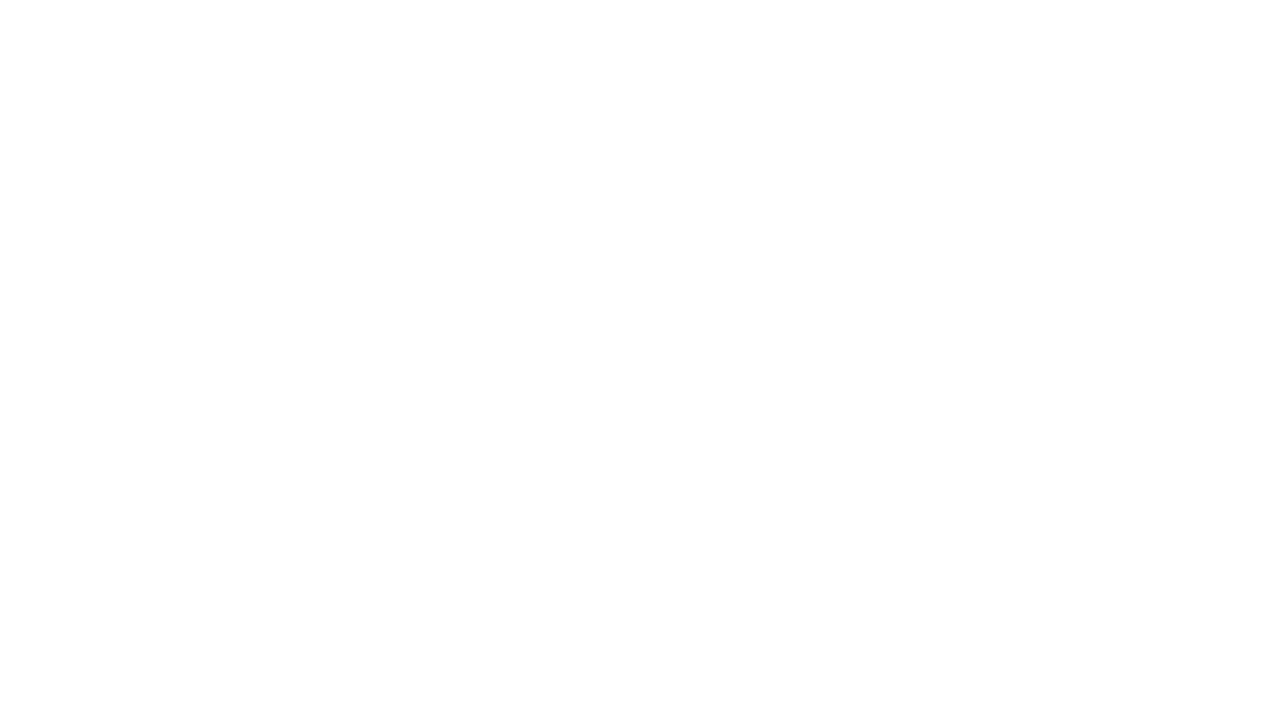
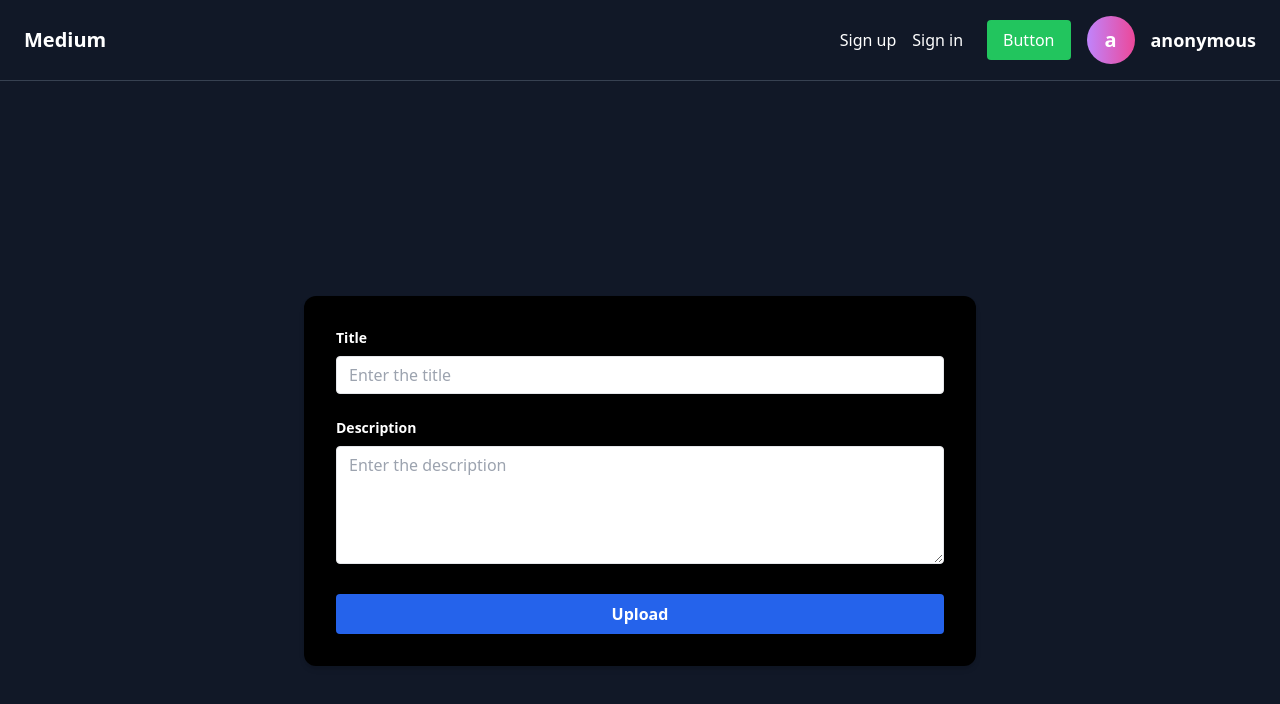
Before and after one commit to Divyanshnahar/medium-basics, a React (Vite) app in the folder frontend/: page /publish in a window 1280 px wide. Before the commit this address had no page. Shown: the top 704 px of the page. Built offline with nearby package versions, Linux system fonts and the light colour scheme.

Commit message:
going through publish button

```diff
--- a/frontend/src/App.tsx
+++ b/frontend/src/App.tsx
@@ -4,6 +4,7 @@ import { Signin } from './pages/Signin'
 import { Blog } from './pages/Blog'
 import './App.css'
 import { Blogs } from './pages/Blogs'
+import { Publish } from './pages/Publish'
 
 
 function App() {
@@ -16,6 +17,7 @@ function App() {
           <Route path="/signin" element={<Signin />} />
           <Route path="/blog/:id" element={<Blog />} />
           <Route path="/blogs/" element={<Blogs />} />
+          <Route path="/publish" element={<Publish/>} />
         </Routes>
       </BrowserRouter>
     </>
--- a/frontend/src/components/Appbar.tsx
+++ b/frontend/src/components/Appbar.tsx
@@ -1,13 +1,12 @@
 import { Avatar } from "./ Blogcard"
+import { Link } from "react-router-dom"
 
 
 interface AppbarProps {
     authorName: string;
 }
 
-export const Appbar = ({
-    authorName
-} : AppbarProps) => {
+export const Appbar = () => {
 
     const jwt = localStorage.getItem("token");
     let authorNameFromJwt = "";
@@ -26,6 +25,12 @@ export const Appbar = ({
                 <a href="/signup" className="text-white hover:text-gray-300 transition-colors duration-200">Sign up</a>
                 <a href="/signin" className="ml-4 text-white hover:text-gray-300 transition-colors duration-200">Sign in</a>
             </div>
+            <div>
+                <Link to="/publish">
+                <button className="bg-green-500 text-white px-4 py-2 rounded hover:bg-green-600 transition-colors duration-200 mr-4">Button</button>
+                </Link>
+            </div>
+
             <Avatar name={authorNameFromJwt || "anonymous"}/>
         </div>
     </div>
--- a/frontend/src/hooks/index.ts
+++ b/frontend/src/hooks/index.ts
@@ -60,3 +60,8 @@ export const useBlogs = () => {
 
     return {loading , blogs}
 }
+
+// export const useCreateBlog = () =>{
+//     const [loading , setLoading] = useState(true);
+//     const
+// }
--- a/frontend/src/pages/Blog.tsx
+++ b/frontend/src/pages/Blog.tsx
@@ -25,7 +25,7 @@ export const Blog = () => {
 
     return <div className="min-h-screen bg-gray-900">
 
-         <Appbar authorName="toBeChanged" />
+         <Appbar  />
         <FullBlog
             id={blog.id}
             title={blog.title}
--- a/frontend/src/pages/Blogs.tsx
+++ b/frontend/src/pages/Blogs.tsx
@@ -19,7 +19,7 @@ export const Blogs = () => {
     return <div className="min-h-screen bg-gray-900 px-4">
 
         <div>
-        <Appbar authorName="hasToBeChanged" />
+        <Appbar  />
        {
             blogs.map(blog => <Blogcard
             id = {blog.id}
--- /dev/null
+++ b/frontend/src/pages/Publish.tsx
@@ -0,0 +1,37 @@
+import { Appbar } from "../components/Appbar"
+
+export const Publish = () =>{
+    return <div>
+        <Appbar  />
+
+    <div className="flex flex-col items-center justify-center min-h-screen bg-gray-900">
+        <div className="w-full max-w-2xl p-8 bg-black rounded-xl shadow-md">
+            <div className="mb-6">
+                <label className="block text-white text-sm font-bold mb-2" htmlFor="title">
+                    Title
+                </label>
+                <input
+                    className="w-full px-3 py-2 text-gray-900 leading-tight border rounded shadow appearance-none focus:outline-none focus:shadow-outline"
+                    id="title"
+                    type="text"
+                    placeholder="Enter the title"
+                />
+            </div>
+            <div className="mb-6">
+                <label className="block text-white text-sm font-bold mb-2" htmlFor="description">
+                    Description
+                </label>
+                <textarea
+                    className="w-full px-3 py-2 text-gray-900 leading-tight border rounded shadow appearance-none focus:outline-none focus:shadow-outline"
+                    id="description"
+                    placeholder="Enter the description"
+                    rows={5}
+                />
+            </div>
+            <button className="w-full px-4 py-2 text-white font-bold bg-blue-600 rounded hover:bg-blue-700 transition duration-200">
+            Upload
+            </button>
+        </div>
+    </div>
+    </div>
+}
```
Also changed, not shown: frontend/src/components/PublishBar.tsx (added).
